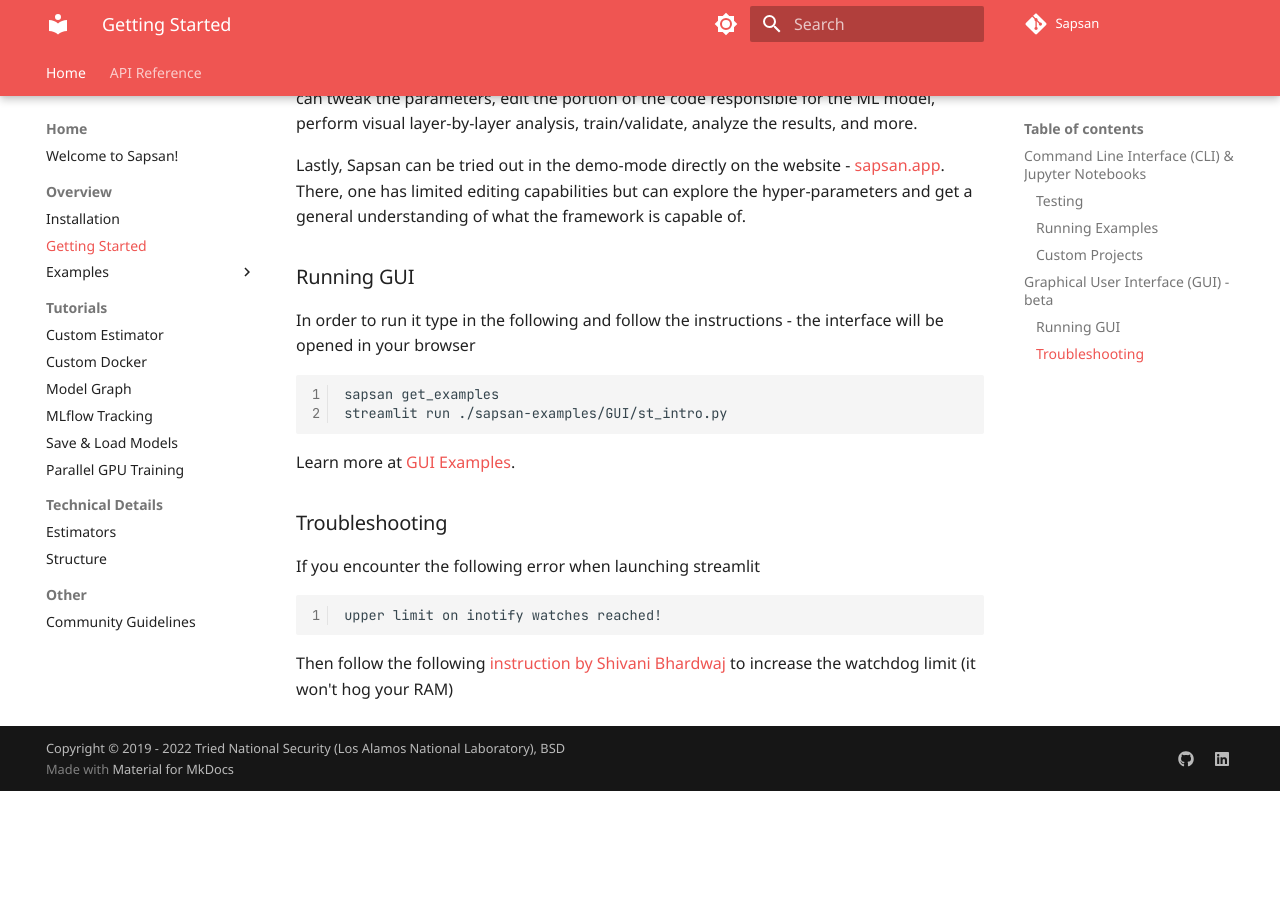
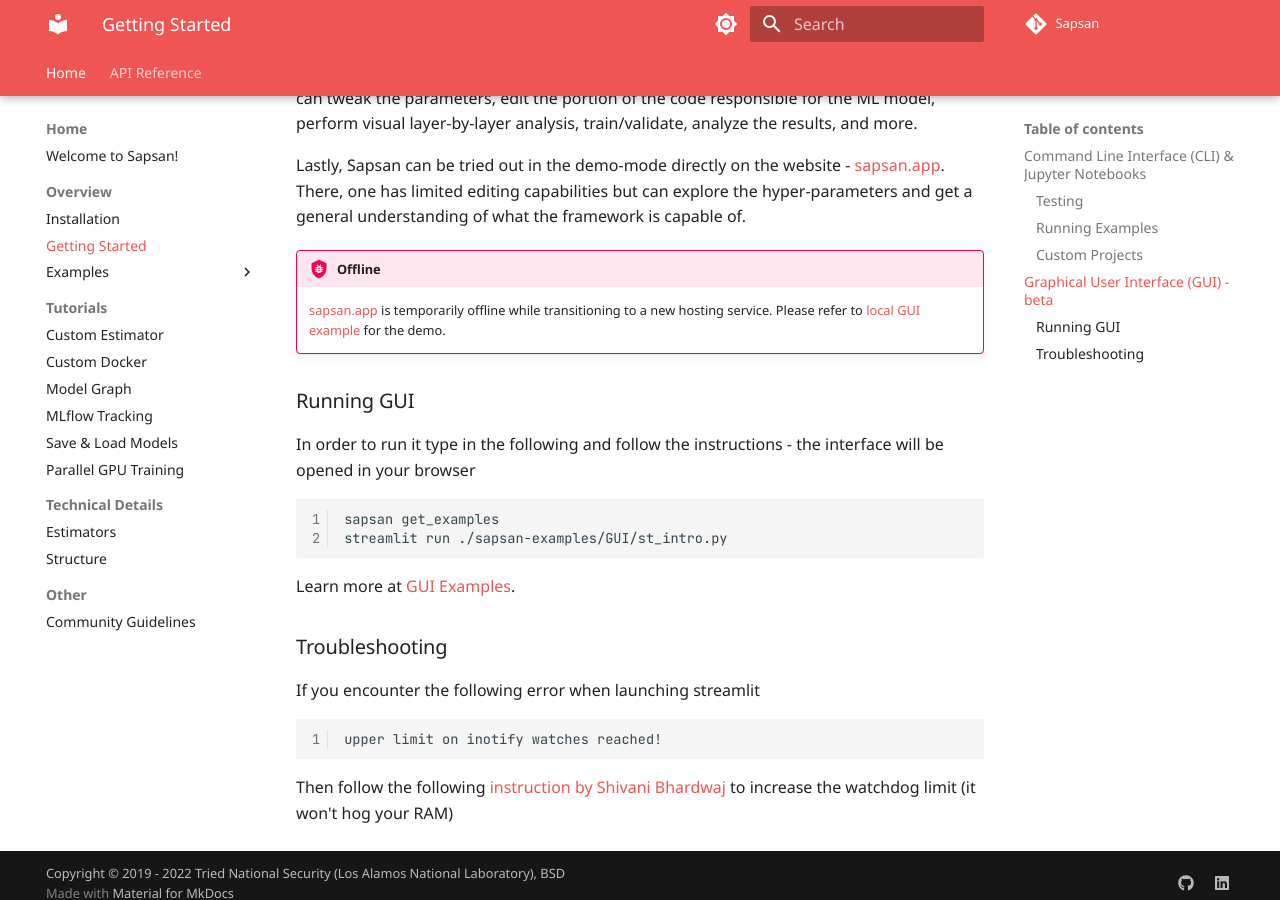
Before and after one commit to sapsan-wiki/sapsan-wiki.github.io, an MkDocs documentation site: the page built from docs/overview/getting_started.md, in a window 1280 px wide and 900 px high, scrolled down 1413 px. Built offline with MkDocs 1.6.1 and Material for MkDocs 9.7.7, drawn with Linux system fonts in a browser that asks for light colours; comment, search, counter and statistics services are not loaded; the version menu is left out; before the commit the page ends 2204 px from its top, so only the background shows below that.

````diff
--- a/docs/overview/getting_started.md
+++ b/docs/overview/getting_started.md
@@ -50,6 +50,9 @@ In the aim to provide a user-friendly experience, best suited for demonstrations
 
 Lastly, Sapsan can be tried out in the demo-mode directly on the website - [sapsan.app](https://sapsan.app). There, one has limited editing capabilities but can explore the hyper-parameters and get a general understanding of what the framework is capable of.
 
+!!! bug "Offline"
+    [sapsan.app](https://sapsan.app) is temporarily offline while transitioning to a new hosting service. Please refer to [local GUI example](/overview/examples/local_examples/#gui-examples) for the demo.
+
 ### Running GUI
 In order to run it type in the following and follow the instructions - the interface will be opened in your browser
 ```
````
Also changed, not shown: docs/api.md (+1 -1 lines), docs/tutorials/mlflow.md (+1 -1 lines).
